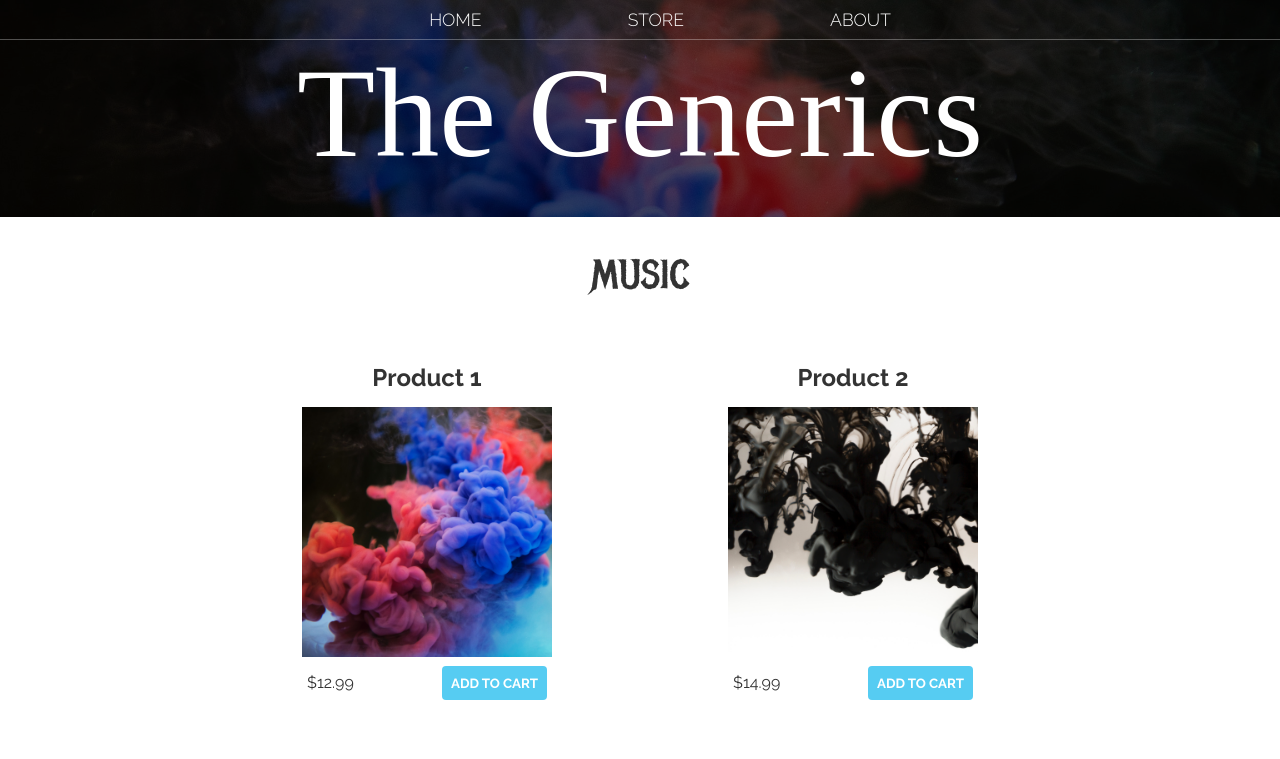
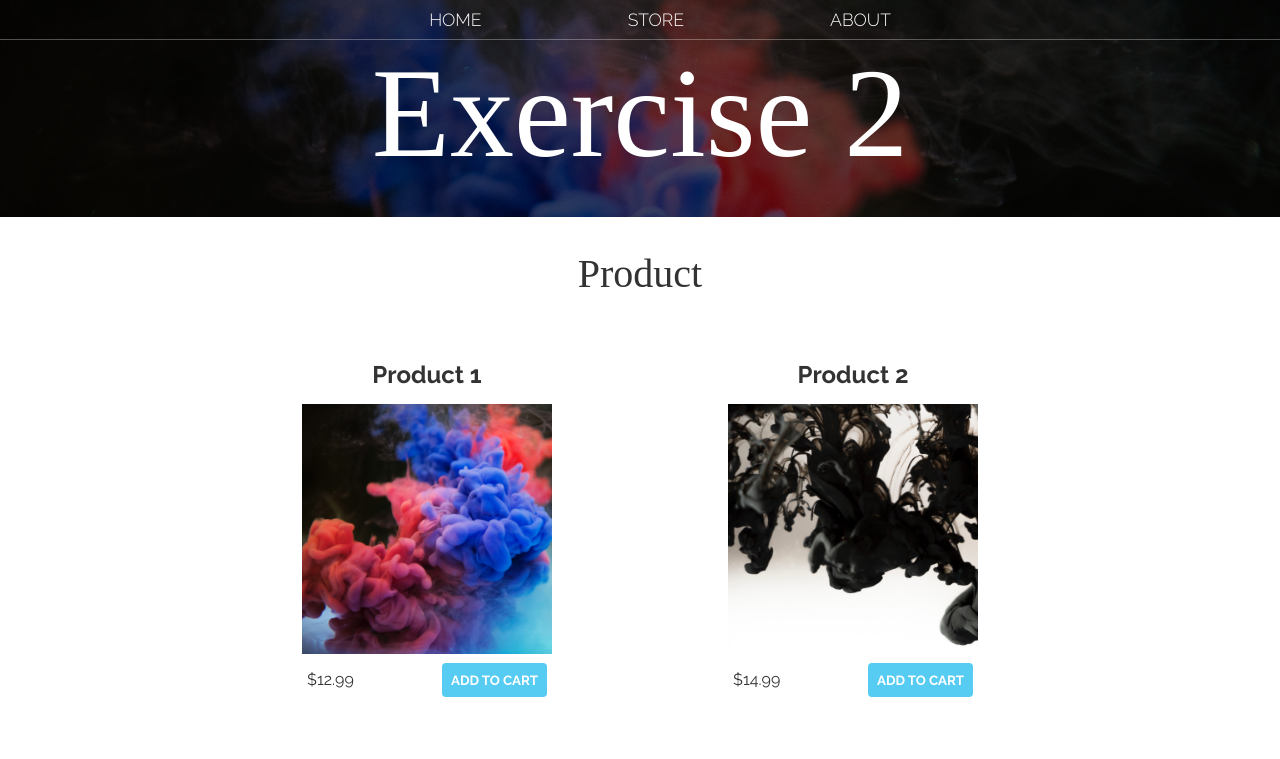
Before and after one commit to Kalalie/JS_Exercise, a plain HTML site: page Exercise2_v2 after tuto/index.html in a window 1280 px wide. Shown: the top 759 px of the page. Drawn offline with Linux system fonts and the light colour scheme; a web font is replaced by a local one.

Commit message:
Updated small things to exercise 2

```diff
--- a/Exercise2_v2 after tuto/index.html
+++ b/Exercise2_v2 after tuto/index.html
@@ -15,10 +15,10 @@
                     <li><a href="about.html">ABOUT</a></li>
                 </ul>
             </nav>
-            <h1 class="band-name band-name-large">The Generics</h1>
+            <h1 class="band-name band-name-large">Exercise 2</h1>
         </header>
         <section class="container content-section">
-            <h2 class="section-header">MUSIC</h2>
+            <h2 class="section-header">Product</h2>
             <div class="shop-items">
                 <div class="shop-item">
                     <span class="shop-item-title">Product 1</span>
--- a/Exercise2_v2 after tuto/styles.css
+++ b/Exercise2_v2 after tuto/styles.css
@@ -1,5 +1,5 @@
 @import url('https://fonts.googleapis.com/css?family=Raleway:300,400,700');
-@import url("https://fonts.googleapis.com/css?family=Metal+Mania");
+@import url("https://fonts.googleapis.com/css?family=Montserrat");
 
 @font-face {
     font-family: "Booter - Zero Zero";
```
